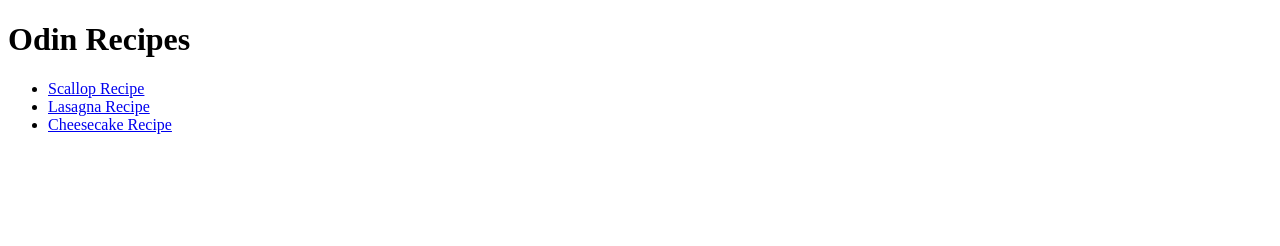
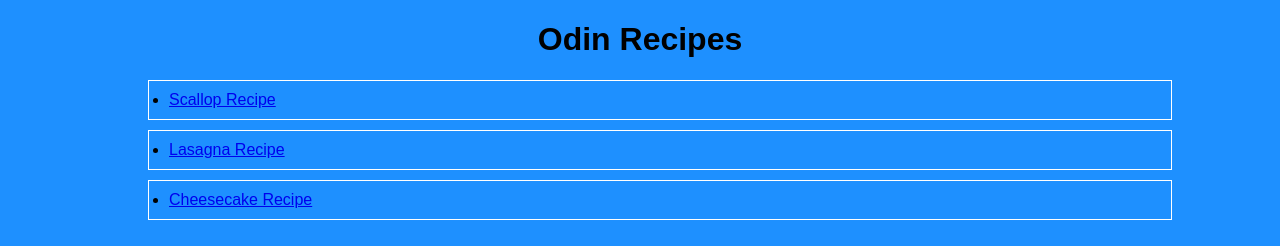
Before and after one commit to gaudley/odin-recipes, a plain HTML site: page index.html in a window 1280 px wide. Drawn offline with Linux system fonts and the light colour scheme.

Commit message:
Change: centering on index page

```diff
--- a/index.html
+++ b/index.html
@@ -8,11 +8,19 @@
 <body>
     <h1>Odin Recipes</h1>
 
-    <ul class="recipes">
-    <li><a href="recipes/scallops.html">Scallop Recipe</a></li>
-    <li><a href="recipes/lasagna.html">Lasagna Recipe</a></li>
-    <li><a href ="recipes/cheesecake.html">Cheesecake Recipe</a></li>
-    </ul>
+    <div class="recipes">
+        <ul>
+        <div class="scallops">
+        <li><a href="recipes/scallops.html">Scallop Recipe</a></li>
+        </div>
+        <div class="lasagna">
+        <li><a href="recipes/lasagna.html">Lasagna Recipe</a></li>
+        </div>
+        <div class="cake">
+        <li><a href ="recipes/cheesecake.html">Cheesecake Recipe</a></li>
+        </div>
+        </ul>
+    </div>
 
 </body>
 </html>
--- a/style.css
+++ b/style.css
@@ -0,0 +1,14 @@
+*{
+    background-color: dodgerblue;
+    font-family: Arial, Helvetica, sans-serif;
+}
+
+h1{
+    text-align: center;
+}
+
+.scallops,.lasagna,.cake{
+    padding:10px 20px;
+    border: 1px solid white;
+    margin: 10px 100px;
+}
```
